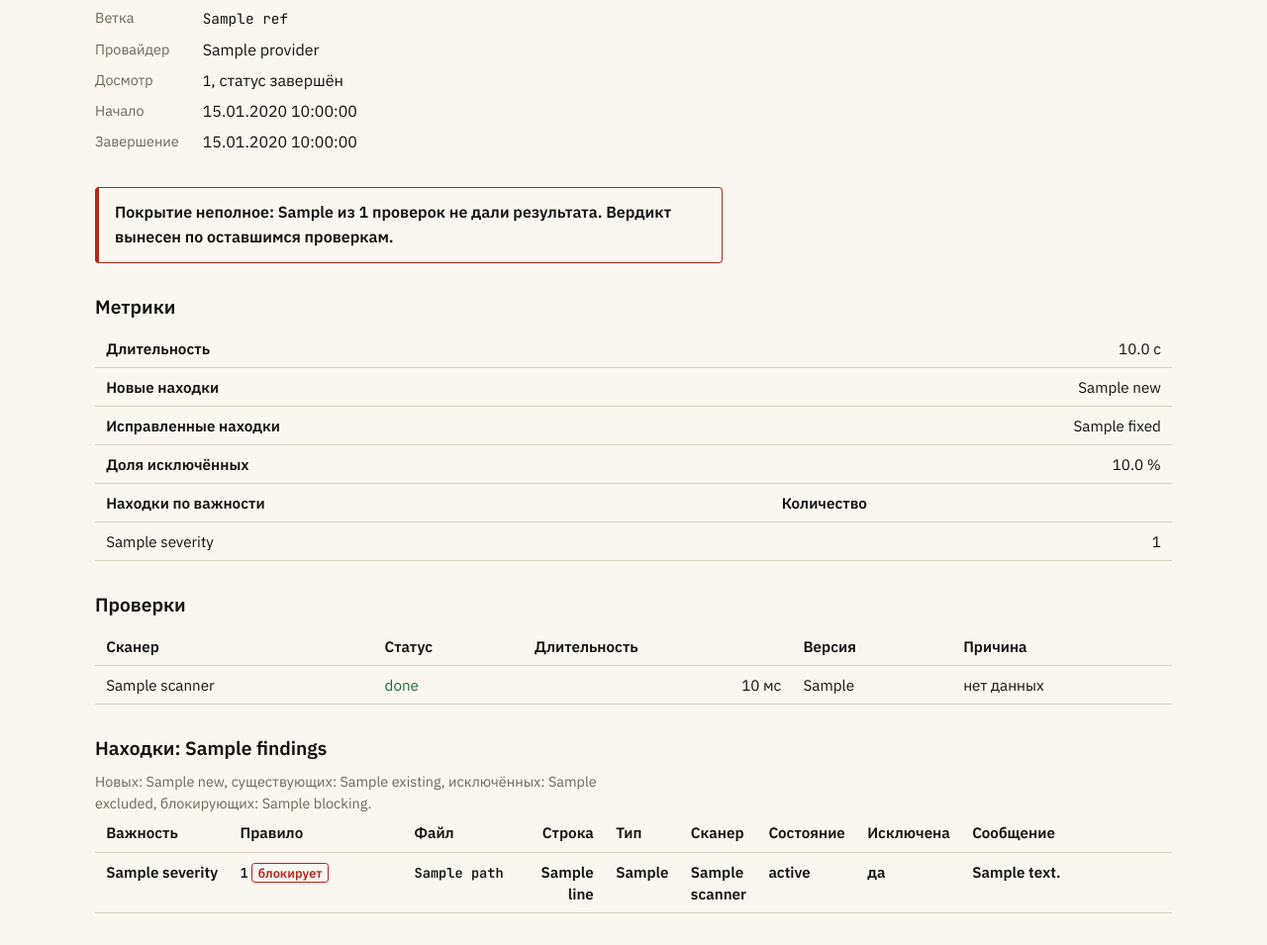
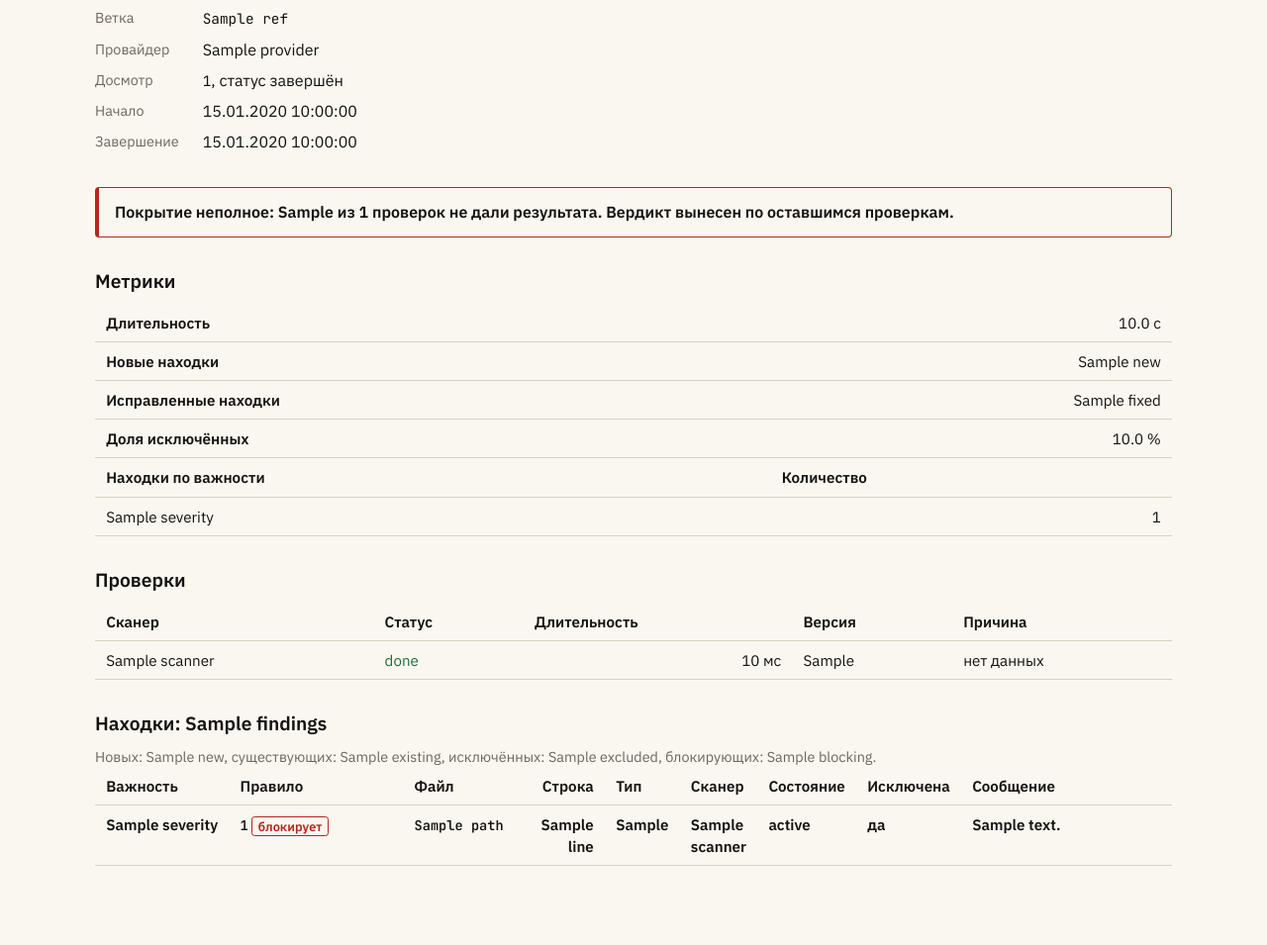
Before and after one commit to arslan-ahmetjanov/patches-please, a FastAPI app: template patches_please/templates/report.html in a window 1280 px wide. Shown: the part 216-1171 px from the top of the page at 99% size. After the commit the page ends 1091 px from the top, so only its background shows below. Run offline with FastAPI, Linux system fonts and the light colour scheme; the template is opened without the code that fills it: most values are stand-ins (such as "Sample title", 1, 10 or a date in 2020).

Commit message:
fix: текст занимает ту же ширину, что таблицы
Убрал ограничение абзацев, списков и значений определений в 66 знаков:
в приложении текст снова идёт по всей колонке страницы, как таблицы и
шапка. Проверка на 1280 px: абзац 1088 px, таблица 1088 px.

Скриншоты пересняты, WebP для сайта обновлены.

```diff
--- a/patches_please/templates/static/brand.css
+++ b/patches_please/templates/static/brand.css
@@ -39,7 +39,7 @@
   --font-mono: "JetBrains Mono", ui-monospace, "Cascadia Mono", Consolas, monospace;
 
   --radius: 0.25rem;
-  /* Строка текста: 66 знаков. Дальше глаз теряет начало следующей строки. */
+  /* Ширина текста внутри блоков, где она нужна (подсказки, поля). */
   --measure: 66ch;
 }
 
@@ -93,14 +93,6 @@ code {
   font-family: var(--font-mono);
   font-size: 0.9em;
   overflow-wrap: break-word;
-}
-
-/* Текстовая колонка уже страницы: на широком мониторе строка не растягивается
-   на весь экран. Таблицы, снимки и код живут по своим правилам. */
-p,
-li,
-dd {
-  max-width: var(--measure);
 }
 
 p {
```
Also changed, not shown: site/assets/project.webp, site/assets/settings.webp, 2 other files.
